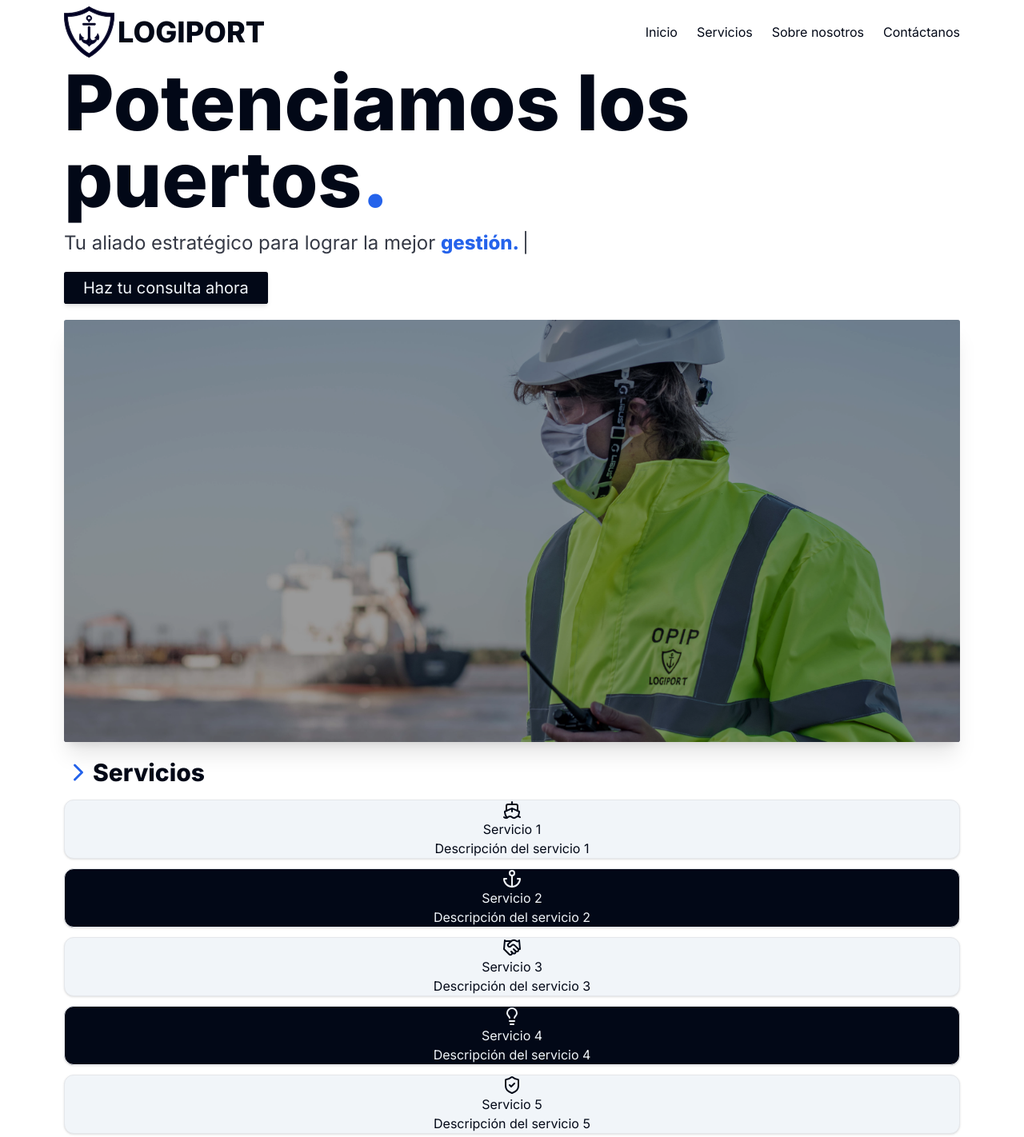
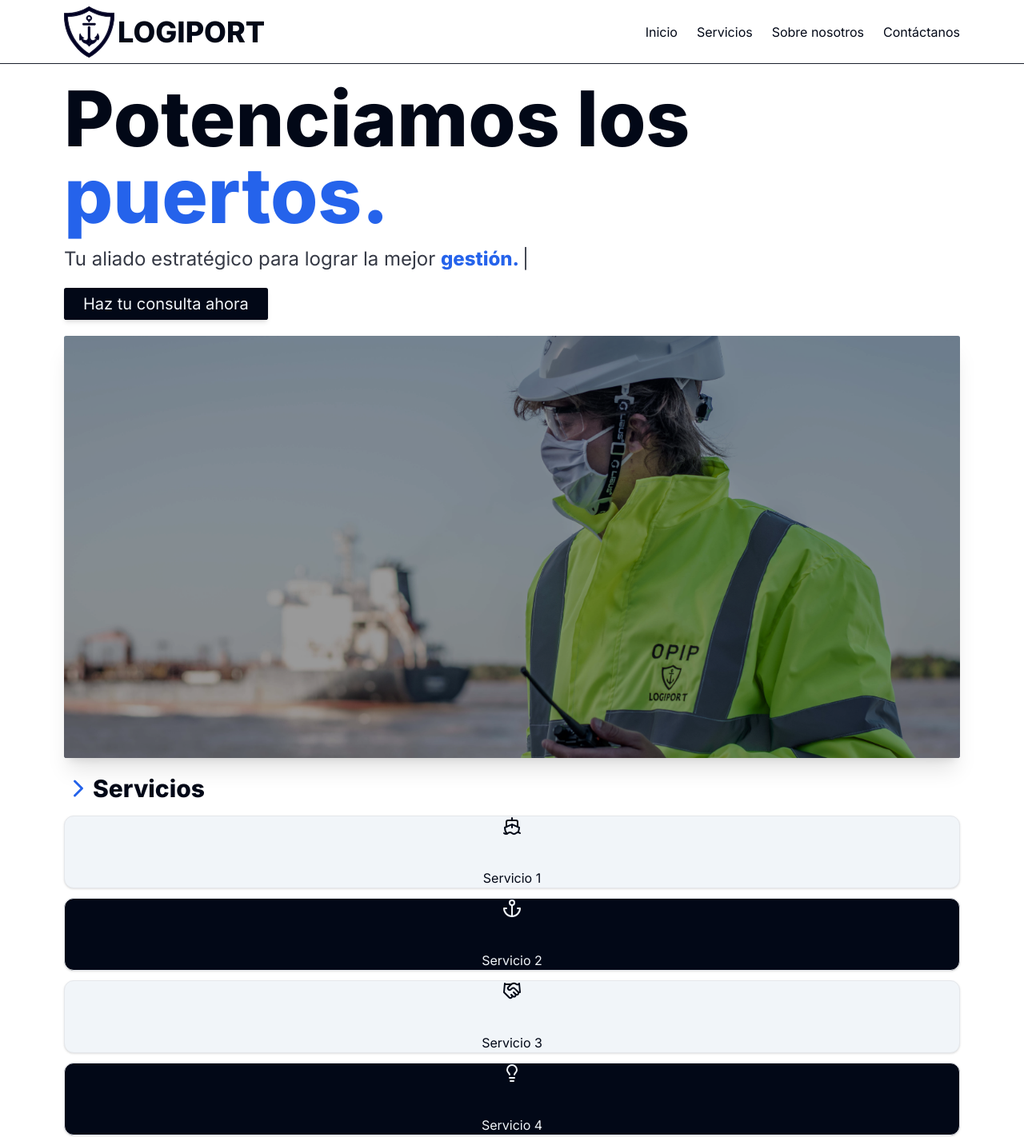
Before and after one commit to Stefano-Mazziotta/logiport.com.ar, a Next.js app: page / in a window 1280 px wide. Shown: the top 1422 px of the page at 80% size. Built offline with nearby package versions, Linux system fonts and the light colour scheme.

Commit message:
working on services

```diff
--- a/package.json
+++ b/package.json
@@ -9,6 +9,7 @@
     "lint": "next lint"
   },
   "dependencies": {
+    "@radix-ui/react-separator": "^1.1.0",
     "@radix-ui/react-slot": "^1.1.0",
     "class-variance-authority": "^0.7.0",
     "clsx": "^2.1.1",
--- a/src/app/page.tsx
+++ b/src/app/page.tsx
@@ -3,7 +3,7 @@ import ServiceSection from "@/sections/servicesSection";
 
 export default function Home() {
   return (
-    <>
+    <div className="pt-5">
       <Hero />
       <ServiceSection />
       <section id="about">
@@ -15,6 +15,6 @@ export default function Home() {
         {/* Add contact form or information here */}
       </section>
       <footer>{/* Add footer content here */}</footer>
-    </>
+    </div>
   );
 }
--- a/src/components/hero.tsx
+++ b/src/components/hero.tsx
@@ -4,8 +4,8 @@ import { Button } from "./ui/button";
 
 const Hero: React.FC = async () => {
   // Datos que podrían venir de una API
-  const title = "Potenciamos los puertos";
-  const texts = ["logística.", "gestión.", "operación."];
+  const title = "Potenciamos los ";
+  const texts = ["logística.", "gestión.", "operación.", "protección."];
 
   // Divide el título en palabras
   const words = title.split(" ");
@@ -19,13 +19,13 @@ const Hero: React.FC = async () => {
         {/* Título Principal */}
         <h1 className="text-foreground text-4xl font-extrabold mb-4 md:text-6xl lg:text-7xl xl:text-8xl ">
           {title}
-          <span className="text-primary">.</span>
+          <span className="text-primary">puertos.</span>
         </h1>
 
         {/* Descripción secundaria con efecto de typing */}
         <p className="text-lg text-primary md:text-xl lg:text-2xl mb-5">
           <TypingEffect
-            className="max-w-[800px] inline-block text-foreground/80"
+            className="max-w-[800px] inline-block text-foreground/80 font-base"
             fixedText="Tu aliado estratégico para lograr la mejor"
             texts={texts}
             dynamicTextClassName="text-primary font-bold"
--- a/src/components/navigation/navbar/index.tsx
+++ b/src/components/navigation/navbar/index.tsx
@@ -9,7 +9,7 @@ const Navbar = () => {
 
   return (
     <>
-      <nav className="w-full h-20 bg-white sticky top-0 z-20 flex justify-between items-center px-2 md:px-10 xl:px-20">
+      <nav className="w-full h-20 bg-white sticky top-0 z-20 flex justify-between items-center px-2 md:px-10 xl:px-20 border-b-[1px] border-foreground/90">
         <Logo />
         <button
           type="button"
--- /dev/null
+++ b/src/components/ui/separator.tsx
@@ -0,0 +1,31 @@
+"use client"
+
+import * as React from "react"
+import * as SeparatorPrimitive from "@radix-ui/react-separator"
+
+import { cn } from "@/lib/utils"
+
+const Separator = React.forwardRef<
+  React.ElementRef<typeof SeparatorPrimitive.Root>,
+  React.ComponentPropsWithoutRef<typeof SeparatorPrimitive.Root>
+>(
+  (
+    { className, orientation = "horizontal", decorative = true, ...props },
+    ref
+  ) => (
+    <SeparatorPrimitive.Root
+      ref={ref}
+      decorative={decorative}
+      orientation={orientation}
+      className={cn(
+        "shrink-0 bg-border",
+        orientation === "horizontal" ? "h-[1px] w-full" : "h-full w-[1px]",
+        className
+      )}
+      {...props}
+    />
+  )
+)
+Separator.displayName = SeparatorPrimitive.Root.displayName
+
+export { Separator }
--- a/src/sections/servicesSection.tsx
+++ b/src/sections/servicesSection.tsx
@@ -1,5 +1,6 @@
 "use server";
 import { Card, CardContent } from "@/components/ui/card";
+import { Separator } from "@/components/ui/separator";
 import {
   Ship,
   Anchor,
@@ -44,6 +45,7 @@ const ServiceSection: React.FC = async () => {
       icon: ShieldCheck,
     },
   ];
+
   return (
     <section id="services" className="px-2 md:px-10 xl:px-20">
       <h2 className="text-foreground text-3xl font-bold flex mb-4">
@@ -56,15 +58,17 @@ const ServiceSection: React.FC = async () => {
           return (
             <Card
               key={index}
-              className={`flex flex-col items-center justify-center p-4 ${
+              className={`flex flex-col items-center justify-center gap-5 p-4 ${
                 isOdd
                   ? "bg-foreground text-secondary"
                   : "bg-secondary text-foreground"
               }`}
             >
               <service.icon />
+              <Separator
+                className={`w-10 ${isOdd ? "bg-foreground" : "bg-secondary"}`}
+              />
               <h3>{service.title}</h3>
-              <p>{service.description}</p>
             </Card>
           );
         })}
```
Also changed, not shown: 1 other file (tests, documents, lock files or other folders).
